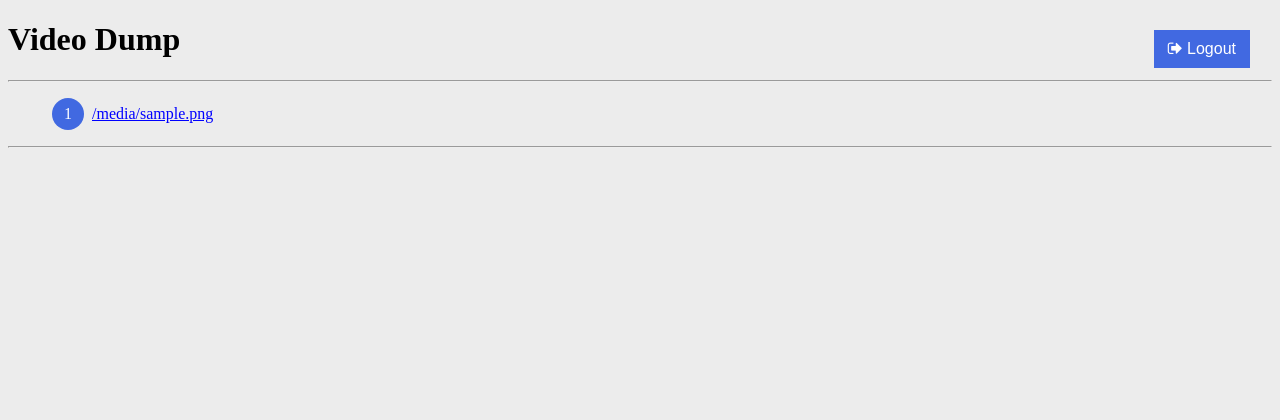
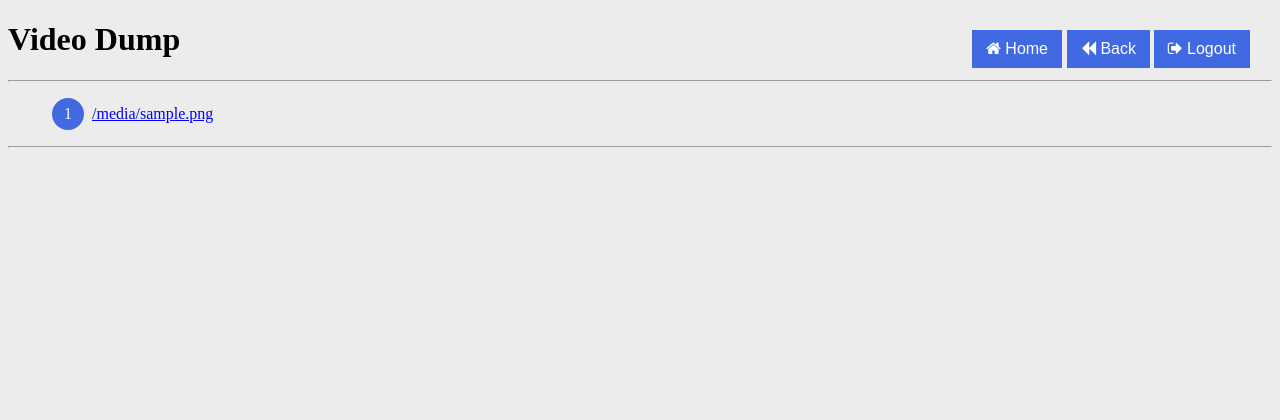
Before and after one commit to thevickypedia/PyStream, a FastAPI app: template templates/list_files.html in a window 1280 px wide. Shown: the top 420 px of the page. Run offline with FastAPI, Linux system fonts and the light colour scheme; the template is opened without the code that fills it: most values are stand-ins (such as "Sample title", 1, 10 or a date in 2020); parts of the project's set-up code (start-up, migrations or seed data) failed here and were passed over; some libraries are stand-ins or nearby versions.

Commit message:
Add buttons with functionalities in the UI Set optional workers as an env var

```diff
--- a/fast.py
+++ b/fast.py
@@ -21,12 +21,12 @@ logger = logging.getLogger(name="uvicorn.default")
 app = FastAPI()
 app.mount(f"/{env.video_source}", StaticFiles(directory=env.video_source), name="Video Dump")
 
-templates = Jinja2Templates(directory=fileio.templates)
+templates = Jinja2Templates(directory="templates")
 
 security = HTTPBasic(realm="simple")
 
-file_path = [f"stream/{f}" for f in os.listdir(f"./{env.video_source}") if not f.startswith(".")]
-file_path.sort(key=lambda a: a.lower())
+source_path = [f"stream/{f}" for f in os.listdir(f"./{env.video_source}") if not f.startswith(".")]
+source_path.sort(key=lambda a: a.lower())
 
 
 @app.on_event(event_type="startup")
@@ -101,7 +101,7 @@ async def login(request: Request,
     """
     await verify_auth(credentials=credentials)
     return templates.TemplateResponse(
-        name=fileio.list_files, context={"request": request, "files": file_path}
+        name=fileio.list_files, context={"request": request, "files": source_path}
     )
 
 
@@ -175,8 +175,7 @@ def _get_range_header(range_header: str,
     return start, end
 
 
-def range_requests_response(range_header: str,
-                            file_path: str) -> StreamingResponse:
+def range_requests_response(range_header: str, file_path: str) -> StreamingResponse:
     """Returns StreamingResponse using Range Requests of a given file.
 
     Args:
--- a/main.py
+++ b/main.py
@@ -50,7 +50,8 @@ class APIHandler(Process):
             "host": env.video_host,
             "port": env.video_port,
             "reload": True,
-            "log_config": log_config
+            "log_config": log_config,
+            "workers": env.workers
         }
 
         config = uvicorn.Config(**argument_dict)
--- a/models/config.py
+++ b/models/config.py
@@ -13,13 +13,14 @@ class EnvConfig(BaseSettings):
     """
 
     username: str = Field(default=..., env="USERNAME")
-    password: str = Field(..., env="PASSWORD")
+    password: str = Field(default=..., env="PASSWORD")
 
     video_title: str = Field(default="Video Streaming via FastAPI", env="VIDEO_TITLE")
     video_host: IPvAnyAddress = Field(default=socket.gethostbyname("localhost"), env="VIDEO_HOST")
     video_source: DirectoryPath = Field(default="source", env="VIDEO_SOURCE")
     video_port: PositiveInt = Field(default=8000, env="VIDEO_PORT")
     website: HttpUrl = Field(default="https://vigneshrao.com", env="WEBSITE")
+    workers: int = Field(default=1, le=int(os.cpu_count() / 2), ge=1, env="WORKERS")
 
     class Config:
         """Environment variables configuration."""
@@ -37,7 +38,6 @@ class FileIO(BaseSettings):
 
     name: str = "index.html"
     list_files: str = "list_files.html"
-    templates: DirectoryPath = os.path.join(os.getcwd(), "templates")
 
 
 class Settings(BaseSettings):
--- a/templates/list_files.html
+++ b/templates/list_files.html
@@ -14,6 +14,41 @@
     <!-- Disables 404 for favicon.ico which is a logo on top of the webpage tab -->
     <link rel="shortcut icon" href="#">
     <link rel="stylesheet" href="https://cdnjs.cloudflare.com/ajax/libs/font-awesome/4.7.0/css/font-awesome.min.css">
+    <style>
+        .home {
+            position: absolute; /* relative or fixed or absolute; */
+            top: 3.8%;
+            right: 218px;
+            background-color: #4169E1;
+            border: none;
+            color: white;
+            padding: 10px 14px;
+            font-size: 16px;
+            cursor: pointer;
+        }
+        .back {
+            position: absolute; /* relative or fixed or absolute; */
+            top: 3.8%;
+            right: 130px;
+            background-color: #4169E1;
+            border: none;
+            color: white;
+            padding: 10px 14px;
+            font-size: 16px;
+            cursor: pointer;
+        }
+        .logout {
+            position: absolute; /* relative or fixed or absolute; */
+            top: 3.8%;
+            right: 30px;
+            background-color: #4169E1;
+            border: none;
+            color: white;
+            padding: 10px 14px;
+            font-size: 16px;
+            cursor: pointer;
+        }
+    </style>
     <style type="text/css">
         a:hover, a:active {font-size: 150%; opacity: 0.5; background-color: #F5F5F5;}
         a:link { color: blue; }
@@ -118,6 +146,8 @@
 <div class="toggler fa fa-moon-o"></div>
 <h1>Video Dump</h1>
 <hr>
+<button class="home" onclick="goHome()"><i class="fa fa-home"></i> Home</button>
+<button class="back" onclick="goBack()"><i class="fa fa-backward"></i> Back</button>
 <button class="logout" onclick="logOut()"><i class="fa fa-sign-out"></i> Logout</button>
 <ol>
     {% for file in files %}
@@ -152,11 +182,15 @@
         //# sourceURL=pen.js
 
 </script>
-<script src="http://ajax.googleapis.com/ajax/libs/jquery/1.11.1/jquery.min.js"></script>
-<script src="https://ajax.googleapis.com/ajax/libs/jquery/1.11.1/jquery.min.js"></script>
 <script>
     function logOut() {
         window.location.href = window.location.origin + '/clear-session';
+    }
+    function goHome() {
+        window.location.href = window.location.origin;
+    }
+    function goBack() {
+        window.history.back();
     }
 
 </script>
```
Also changed, not shown: other parts of templates/list_files.html (+26 -33 lines), templates/index.html (+90 -48 lines).
